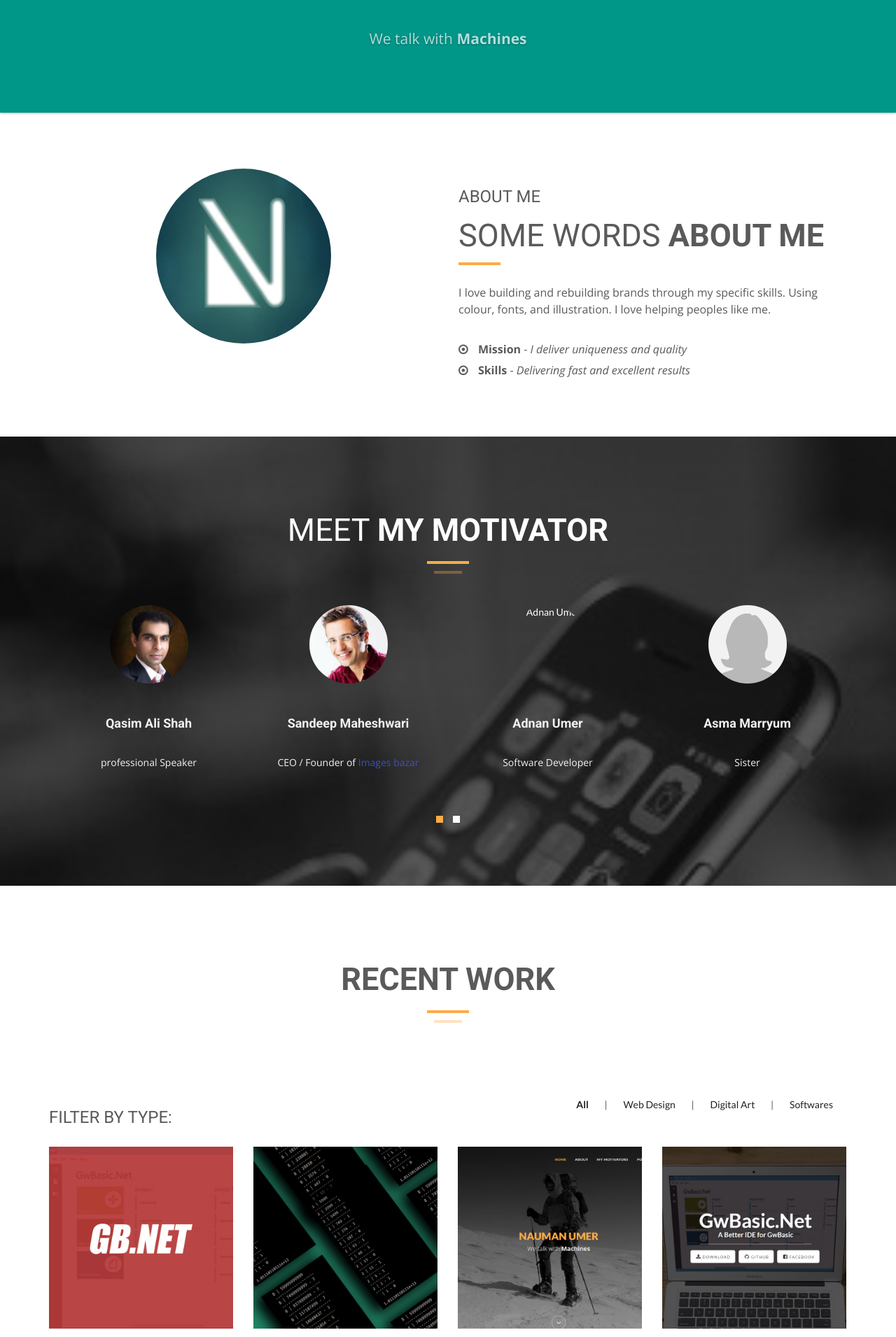
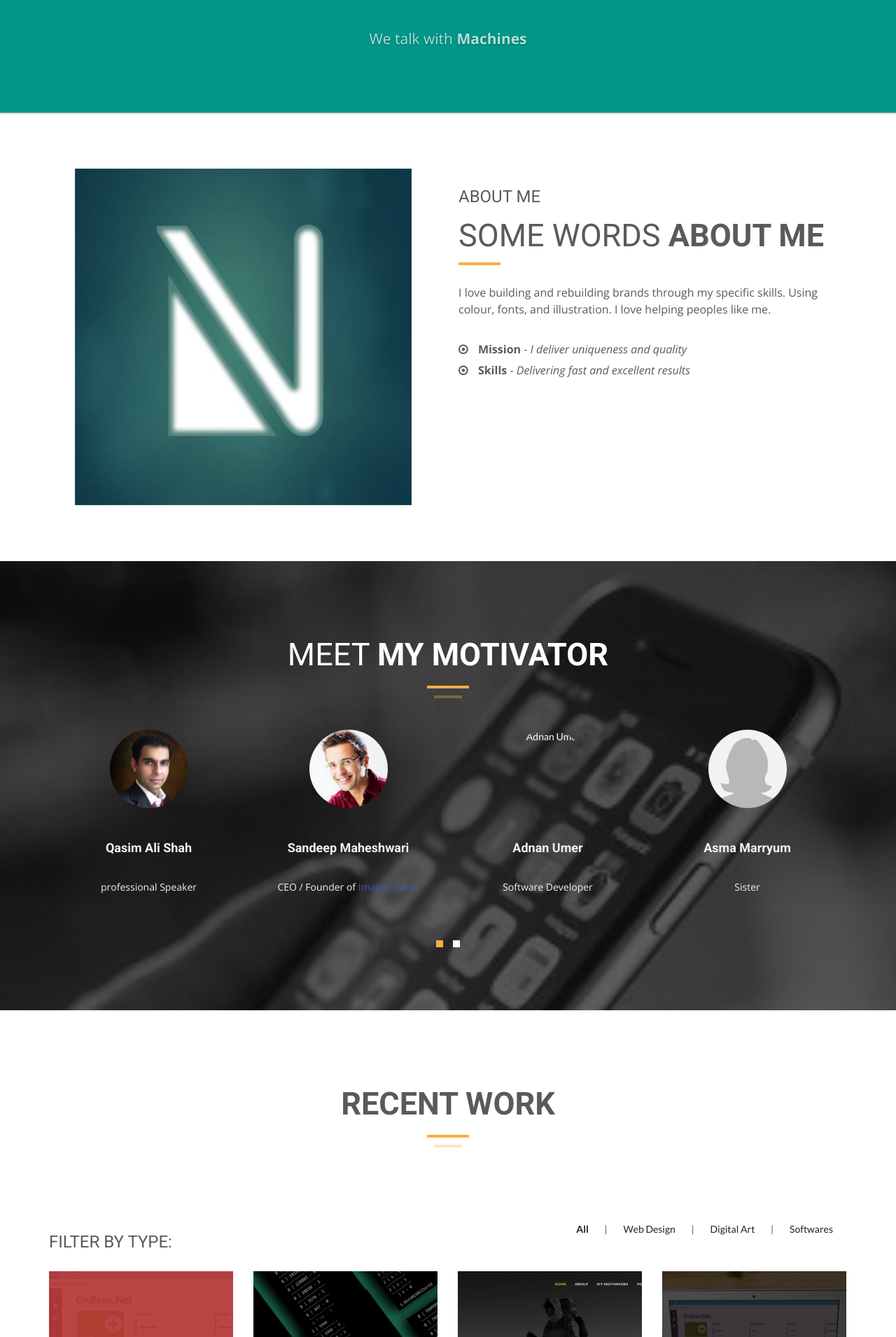
Before and after one commit to nmanumr/nmanumr.com, a Jekyll site: the page built from index.html, in a window 1280 px wide. Shown: the part 403-2314 px from the top of the page at 70% size. Built offline with Jekyll 4.4.1, drawn with Linux system fonts in a browser that asks for light colours; nearby versions of some CDN libraries.

Commit message:
Update index.html

```diff
--- a/index.html
+++ b/index.html
@@ -18,7 +18,7 @@
         <div class="container">
             <div class="row">
                 <div class="col-md-6 text-center">
-                    <img src="img/portfolio/08.jpg" class="image-responsive" style="border-radius: 50%; box-sizing:border-box;height: 250px;width:250px;">
+                    <img src="img/portfolio/08.jpg" class="img-circle-responsive">
                 </div>
                 <div class="col-md-6">
                     <div class="about-text">
```
